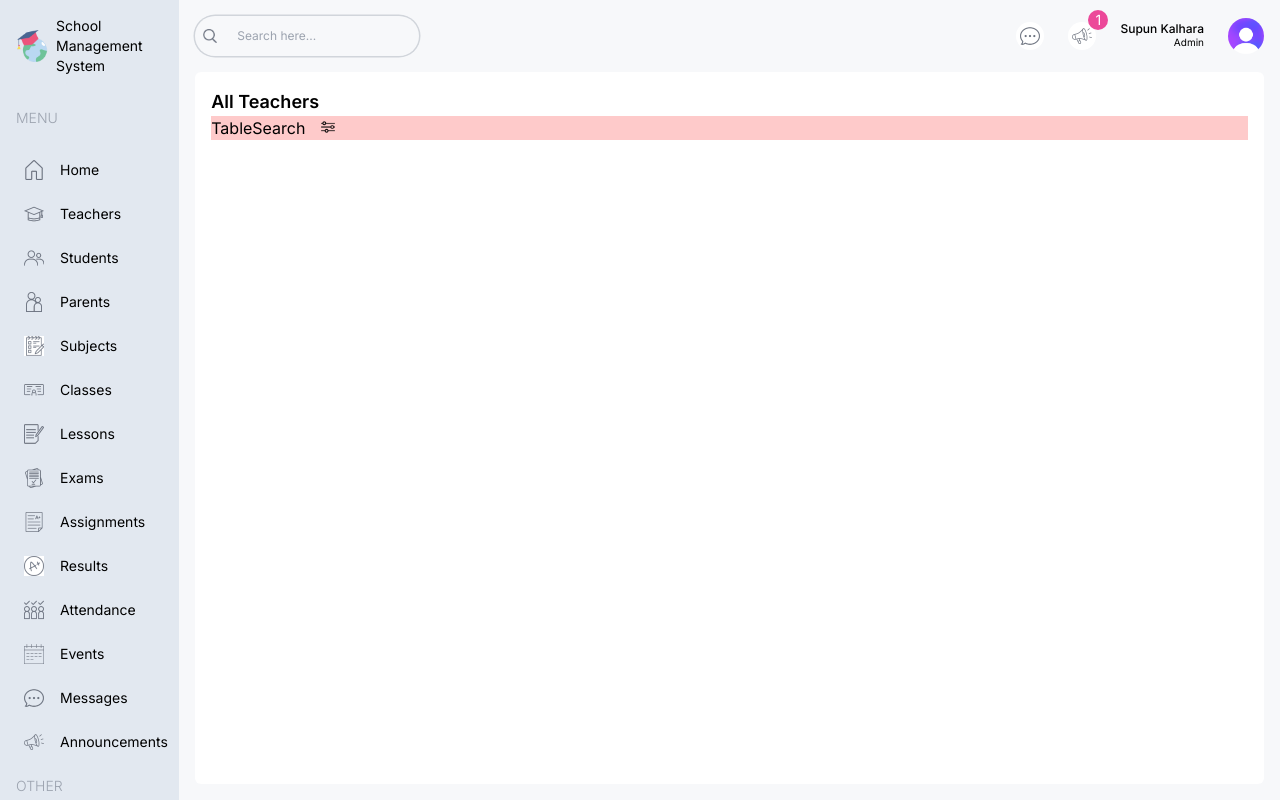
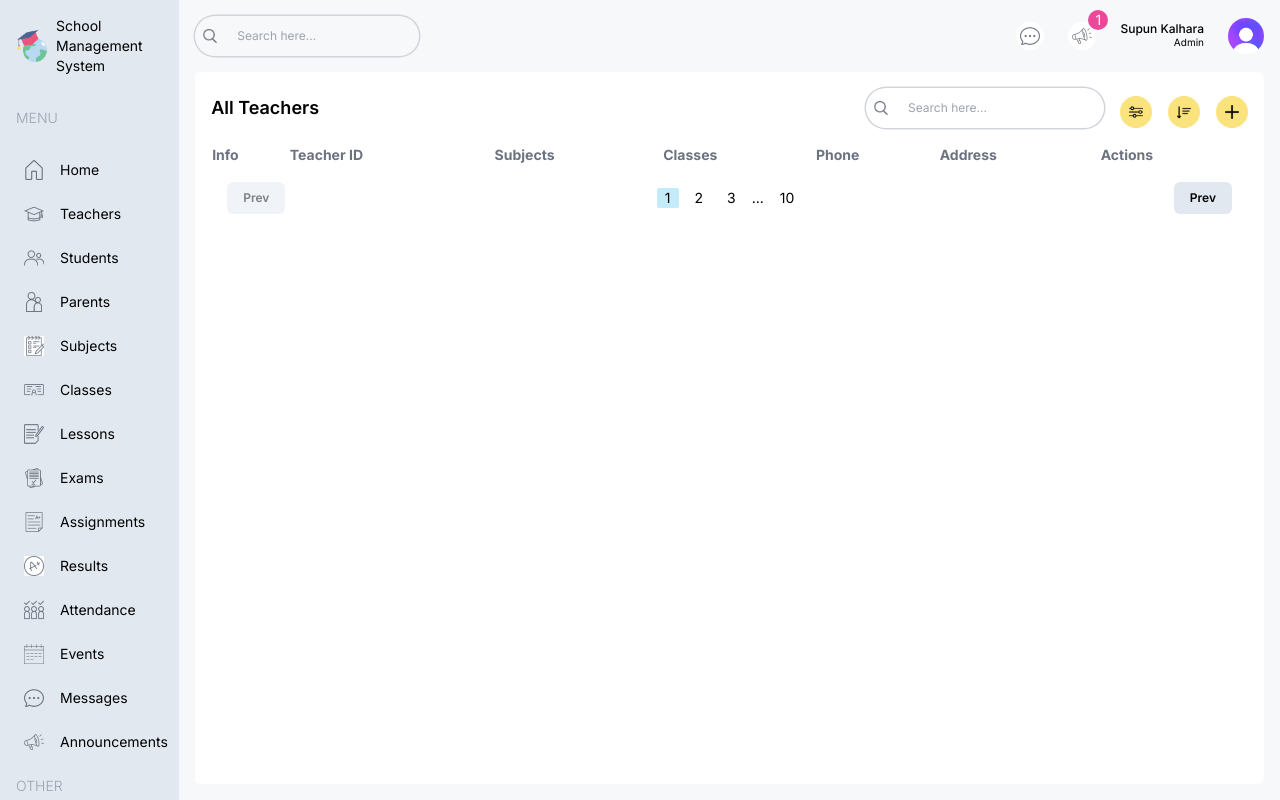
Before and after one commit to VSupunK/School-Management-System-Dashboard, a Next.js app in the folder frontend/: page /dashboard/teacher in a window 1280 px wide. Built offline with nearby package versions, Linux system fonts and the light colour scheme.

Commit message:
Created Table Component

```diff
--- a/frontend/src/app/dashboard/teacher/page.tsx
+++ b/frontend/src/app/dashboard/teacher/page.tsx
@@ -1,26 +1,65 @@
+import Pagination from "@/components/Pagination";
+import Table from "@/components/Table";
 import TableSearch from "@/components/TableSearch";
 import Image from "next/image";
 import React from "react";
+
+const columns = [
+  {
+    header:'Info', accessor:'info'
+  },{
+    header:'Teacher ID',
+    accessor: 'teacherId',
+    className: 'hidden md:table-cell'
+  },{
+    header: 'Subjects',
+    accessor: 'subjects',
+    className: 'hidden md:table-cell'
+  },
+  {
+    header: 'Classes',
+    accessor: 'classes',
+    className: 'hidden md:table-cell'
+  },{
+    header: 'Phone',
+    accessor: 'phone',
+    className: 'hidden lg:table-cell'
+  },{
+    header: 'Address',
+    accessor: 'address',
+    className: 'hidden lg:table-cell'
+  },{
+    header: 'Actions',
+    accessor: 'actions',
+    className: 'hidden lg:table-cell'
+  }
+]
 
 const TeacherPage = () => {
   return (
     <div className="bg-white p-4 rounded-md flex-1 m-4 mt-0">
       {/* Top */}
-      <div className="">
+      <div className="flex items-center justify-between">
         <h1 className="hidden md:block text-lg font-semibold">All Teachers</h1>
-        <div className="flex flex-col md:flex-row items-center gap-4 bg-red-200 w-full md:w-auto">
+        <div className="flex flex-col md:flex-row items-center gap-4 w-full md:w-auto">
           <TableSearch />
-          <div className="">
-            <button>
+          <div className="flex items-center gap-4 self-end">
+            <button className="w-8 h-8 flex justify-center items-center rounded-full bg-YellowColor">
               <Image src="/filter.png" alt="" width={14} height={14} />
+            </button>
+            <button className="w-8 h-8 flex justify-center items-center rounded-full bg-YellowColor">
+              <Image src="/sort.png" alt="" width={14} height={14} />
+            </button>
+            <button className="w-8 h-8 flex justify-center items-center rounded-full bg-YellowColor">
+              <Image src="/plus.png" alt="" width={14} height={14} />
             </button>
           </div>
         </div>
       </div>
       {/* List */}
-      <div className=""></div>
+      <Table columns={columns}/>
       {/* Pagination */}
-      <div className=""></div>
+      <Pagination />
     </div>
   );
 };
--- /dev/null
+++ b/frontend/src/components/Pagination.tsx
@@ -0,0 +1,19 @@
+import React from 'react'
+
+const Pagination = () => {
+  return (
+    <div className='p-4 flex items-center justify-between to-gray-500'>
+        <button disabled className="py-2 px-4 rounded-md bg-slate-200 text-xs font-semibold disabled:opacity-50 disabled:cursor-not-allowed">Prev</button>
+        <div className='flex items-center gap-2 text-sm'>
+            <button className='px-2 rounded-sm bg-skyColor'>1</button>
+            <button className='px-2 rounded-sm '>2</button>
+            <button className='px-2 rounded-sm '>3</button>
+            ...
+            <button className='px-2 rounded-sm '>10</button>
+        </div>
+        <button className="py-2 px-4 rounded-md bg-slate-200 text-xs font-semibold disabled:opacity-50 disabled:cursor-not-allowed">Prev</button>
+    </div>
+  )
+}
+
+export default Pagination
--- /dev/null
+++ b/frontend/src/components/Table.tsx
@@ -0,0 +1,19 @@
+import React from "react";
+
+const Table = (
+    {columns}: { columns: { header: string; accessor: string; className?: string | undefined; }[];
+}) => {
+  return (
+    <table className="w-full mt-4">
+      <thead>
+        <tr className="text-left text-gray-500 text-sm">
+            {columns.map((col)=>(
+                <th key={col.accessor}>{col.header}</th>
+            ))}
+        </tr>
+      </thead>
+    </table>
+  );
+};
+
+export default Table;
--- a/frontend/src/components/TableSearch.tsx
+++ b/frontend/src/components/TableSearch.tsx
@@ -1,8 +1,12 @@
+import Image from 'next/image'
 import React from 'react'
 
 const TableSearch = () => {
   return (
-    <div>TableSearch</div>
+      <div className='w-full md:w-auto flex items-center gap-2 text-xs rounded-full ring-[1.5px] ring-gray-300 p-2'>
+        <Image src="/search.png" alt='searchIcon' width={14} height={14} />
+        <input type='text' placeholder='Search here...' className='w-[200px] px-3 py-1 bg-transparent outline-none'/>
+      </div>
   )
 }
 
```
